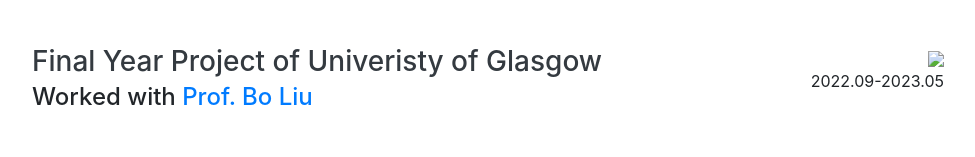
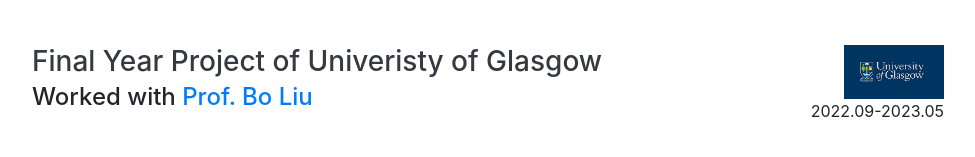
Before and after one commit to shuiba0/shuiba0.github.io, a website with bundled scripts: page index.html in a window 1280 px wide. Shown: the part 1992-2149 px from the top of the page, without its empty margins (288-1263 px from the left). Built offline with nearby package versions, Linux system fonts and the light colour scheme; files whose address does not match are found by name; a web font is replaced by a local one.

Commit message:
Update index.html

```diff
--- a/index.html
+++ b/index.html
@@ -176,7 +176,7 @@
 	    </ul>
             </div>
             <div class="resume-date text-md-right">
-	      <img src="./img/UoG.png", width="100 px"> <br />
+	      <img src="./img/UoG.jpg", width="100 px"> <br />
               2022.09-2023.05
             </div>
         </div>
```
